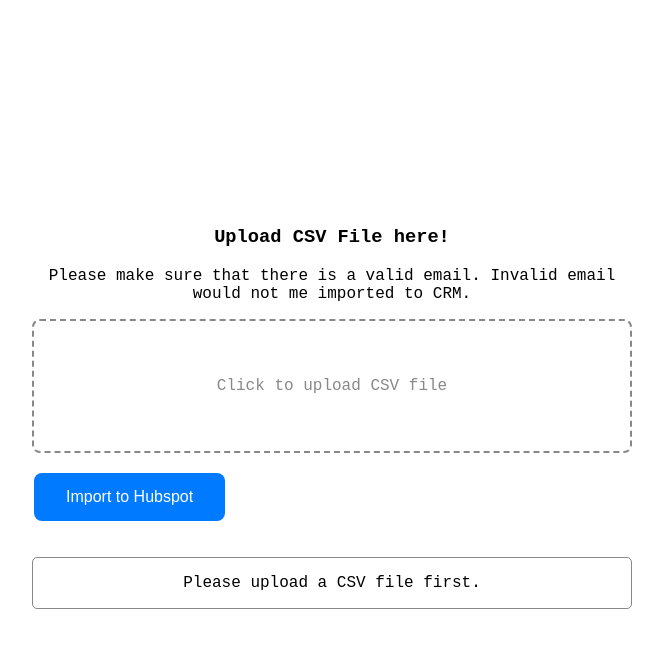
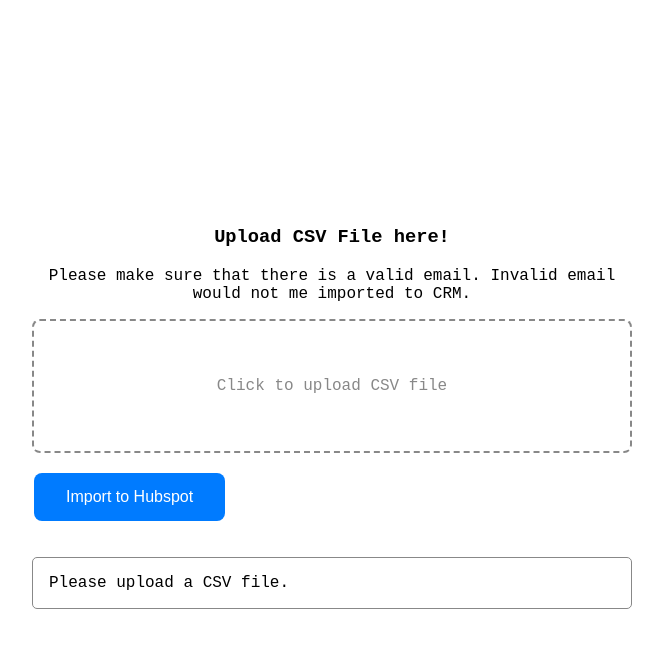
Before and after one commit to Bevs11/leads-sync, a React app: page / in a window 1280 px wide. Both pictures are taken after a click on the button "Import to Hubspot". Shown: the top 648 px of the page, without its empty margins (308-971 px from the left). Built offline with nearby package versions, Linux system fonts and the light colour scheme.

Commit message:
improve message. test if csv uses name instead of firstname lastname. Improved warning message. indicate which are invalid and why. improved styling

```diff
--- a/src/App.css
+++ b/src/App.css
@@ -82,6 +82,8 @@
   border-color: #888;
   border-style: solid;
   border-width: 1px;
+  white-space: pre-wrap;
+  word-break: break-word;
 }
 
 .response-success {
--- a/src/App.js
+++ b/src/App.js
@@ -61,7 +61,7 @@
     setLoading(true);
     if (!jsonData) {
       console.error('No data to sync');
-      setUploadMessage('Please upload a CSV file first.');
+      setUploadMessage('Please upload a CSV file.');
       setLoading(false);
       return;
     }
@@ -72,9 +72,9 @@
         validJsonData
       );
 
-      setResponseData(`
-        Import Successful! Created ${res.data.created_contacts} contacts. Updated ${res.data.updated_contacts} contacts.
-      `);
+      setResponseData(
+        `Import Successful! Created ${res.data.created_contacts} contacts. Updated ${res.data.updated_contacts} contacts.`
+      );
       setSuccessSync(true);
       console.log('Data synced successfully');
     } catch (error) {
@@ -103,12 +103,18 @@
       return;
     }
     const validData = [];
+    const invalidData = [];
     file.forEach((item) => {
       const email = item.email?.trim();
-      const emailValid = email ? /^[\w.-]+@[\w.-]+\.\w+$/.test(email) : false;
-      if (emailValid) {
-        validData.push(item);
+      if (!email) {
+        invalidData.push({ item: item, error: 'Email is required' });
+        return;
       }
+      if (!/^[\w.-]+@[\w.-]+\.\w+$/.test(email)) {
+        invalidData.push({ item: item, error: 'Invalid email format' });
+        return;
+      }
+      validData.push(item);
     });
 
     setValidJsonData(validData);
@@ -118,13 +124,20 @@
       );
     }
 
-    setUploadMessage(
-      `You are trying to import ${validData.length} valid records out of ${file.length} total records. If this is incorrect, please check your CSV file.`
-    );
+    let warningMessage = `You are trying to import ${validData.length} valid records out of ${file.length} total records. If this is incorrect, please check your CSV file.`;
+    console.log('Invalid Data:', invalidData);
+    if (invalidData.length > 0) {
+      warningMessage += `\nInvalid records found:`;
+      invalidData.forEach((row) => {
+        warningMessage += `\n${row.item.firstname || ''} ${row.item.lastname || ''} ${row.item.email || ''} - ${row.error || ''}`;
+      });
+    }
+
+    setUploadMessage(warningMessage);
   };
 
   return (
-    <div style={{ padding: '2em', maxWidth: '600px', margin: 'auto' }}>
+    <div style={{ padding: '2em', maxWidth: '600px' }}>
       <h3 style={{ textAlign: 'center' }}>Upload CSV File here!</h3>
       <div style={{ width: '100%', textAlign: 'center', marginBottom: '1em' }}>
         Please make sure that there is a valid email. Invalid email would not me
@@ -147,12 +160,14 @@
       <button className="sync_button" onClick={handleSyncToHubspot}>
         {!loading ? 'Import to Hubspot' : 'Importing...'}
       </button>
-      <div></div>
       {uploadMessage && (
-        <div className="message-container">{uploadMessage}</div>
+        <div className="message-container" style={{ textAlign: 'left' }}>
+          {uploadMessage}
+        </div>
       )}
       {responseData && !loading && (
         <div
+          style={{ textAlign: 'center' }}
           className={` message-container ${successSync ? 'response-success' : 'response-error'}`}
         >
           <div>{responseData}</div>
```
